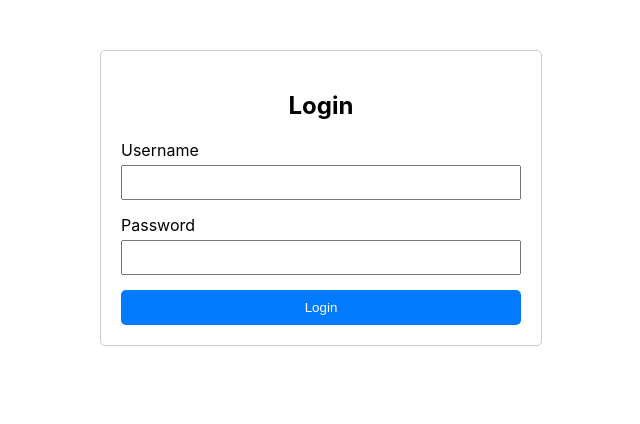
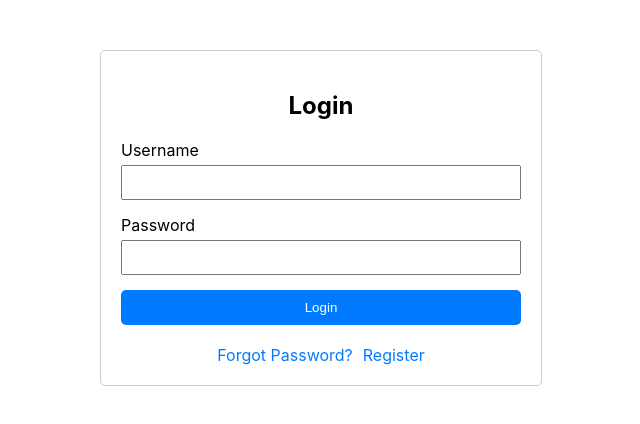
Before and after one commit to Krishna-3/ZM, a React (Create React App) app in the folder client/: page / in a window 1280 px wide. Shown: the top 424 px of the page, without its empty margins (319-959 px from the left). Built offline with nearby package versions, Linux system fonts and the light colour scheme.

Commit message:
LoginPage

```diff
--- a/client/src/LoginPage.js
+++ b/client/src/LoginPage.js
@@ -1,76 +1,51 @@
 // src/LoginPage.js
-import React, { useState } from "react";
+import React, { useState } from 'react';
 
 const LoginPage = () => {
-  const [username, setUsername] = useState("");
-  const [password, setPassword] = useState("");
+  const [username, setUsername] = useState('');
+  const [password, setPassword] = useState('');
 
   const handleSubmit = (event) => {
     event.preventDefault();
     // Handle the login logic here
-    console.log("Username:", username);
-    console.log("Password:", password);
+    console.log('Username:', username);
+    console.log('Password:', password);
   };
 
   return (
-    <div
-      style={{
-        maxWidth: "400px",
-        margin: "50px auto",
-        padding: "20px",
-        border: "1px solid #ccc",
-        borderRadius: "5px",
-      }}
-    >
-      <h2 style={{ textAlign: "center", marginBottom: "20px" }}>Login</h2>
+    <div style={{ maxWidth: '400px', margin: '50px auto', padding: '20px', border: '1px solid #ccc', borderRadius: '5px' }}>
+      <h2 style={{ textAlign: 'center', marginBottom: '20px' }}>Login</h2>
       <form onSubmit={handleSubmit}>
-        <div style={{ marginBottom: "15px" }}>
-          <label
-            htmlFor="username"
-            style={{ display: "block", marginBottom: "5px" }}
-          >
-            Username
-          </label>
+        <div style={{ marginBottom: '15px' }}>
+          <label htmlFor="username" style={{ display: 'block', marginBottom: '5px' }}>Username</label>
           <input
             type="text"
             id="username"
             value={username}
             onChange={(e) => setUsername(e.target.value)}
             required
-            style={{ width: "100%", padding: "8px", boxSizing: "border-box" }}
+            style={{ width: '100%', padding: '8px', boxSizing: 'border-box' }}
           />
         </div>
-        <div style={{ marginBottom: "15px" }}>
-          <label
-            htmlFor="password"
-            style={{ display: "block", marginBottom: "5px" }}
-          >
-            Password
-          </label>
+        <div style={{ marginBottom: '15px' }}>
+          <label htmlFor="password" style={{ display: 'block', marginBottom: '5px' }}>Password</label>
           <input
             type="password"
             id="password"
             value={password}
             onChange={(e) => setPassword(e.target.value)}
             required
-            style={{ width: "100%", padding: "8px", boxSizing: "border-box" }}
+            style={{ width: '100%', padding: '8px', boxSizing: 'border-box' }}
           />
         </div>
-        <button
-          type="submit"
-          style={{
-            width: "100%",
-            padding: "10px",
-            backgroundColor: "#007bff",
-            color: "white",
-            border: "none",
-            borderRadius: "5px",
-            cursor: "pointer",
-          }}
-        >
+        <button type="submit" style={{ width: '100%', padding: '10px', backgroundColor: '#007bff', color: 'white', border: 'none', borderRadius: '5px', cursor: 'pointer' }}>
           Login
         </button>
       </form>
+      <div style={{ marginTop: '20px', textAlign: 'center' }}>
+        <a href="#" style={{ marginRight: '10px', color: '#007bff', textDecoration: 'none' }}>Forgot Password?</a>
+        <a href="#" style={{ color: '#007bff', textDecoration: 'none' }}>Register</a>
+      </div>
     </div>
   );
 };
```
